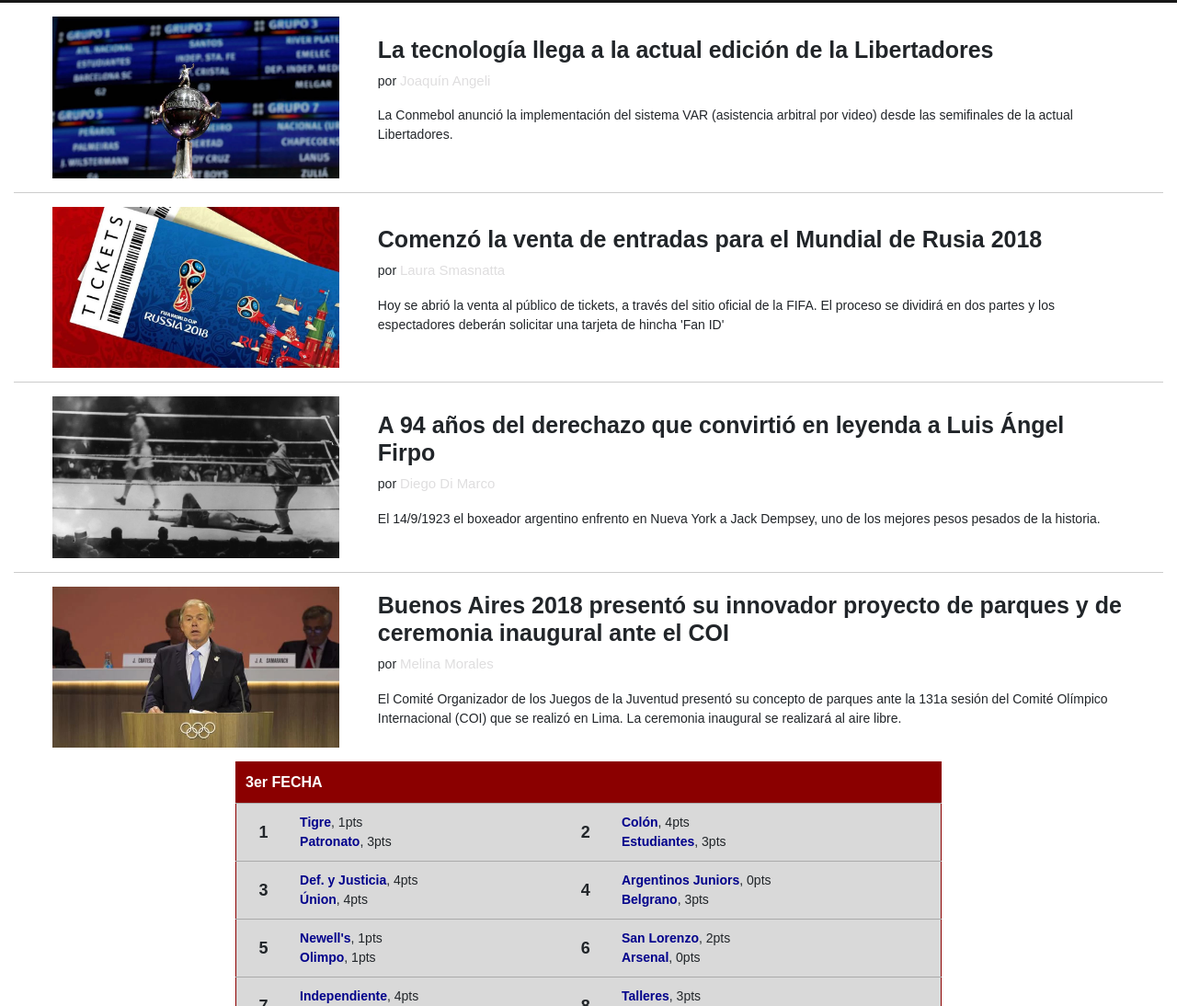
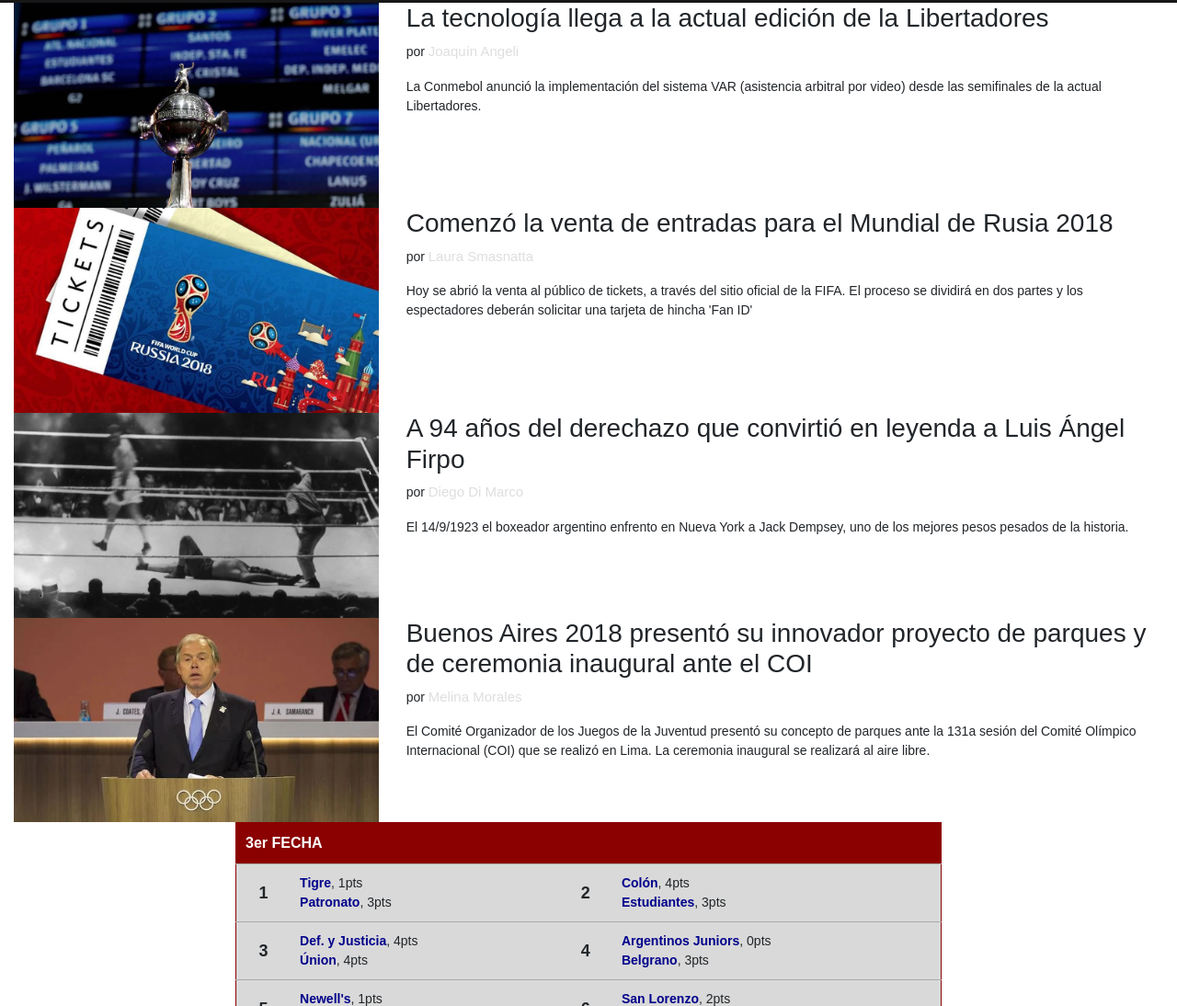
Before and after one commit to saralyh7/pwfe-m1-08, a plain HTML site: page index.html in a window 1280 px wide. Shown: the part 931-2025 px from the top of the page at 92% size. Drawn offline with nearby package versions, Linux system fonts and the light colour scheme.

Commit message:
modificando en bootstrap

```diff
--- a/index.html
+++ b/index.html
@@ -48,14 +48,14 @@
           </figure>
 
         </section>
-        <section id="ultimas-noticias">
+        <section id="ultimas-noticias" class="container-fluid">
 
           <!-- Noticia #1 -->
-          <article class="noticia">
-            <div class="noticia-img">
+          <article class="row">
+            <div class="col-12 col-sm-4">
               <img src="img/sorteo-libertadores.jpg" alt="">
             </div>
-            <div class="noticia-texto">
+            <div class="col-12 col-sm-8">
               <h3>La tecnología llega a la actual edición de la Libertadores</h3>
 
               <p>por <a href="#">Joaquín Angeli</a></p>
@@ -64,11 +64,11 @@
             </div>
           </article>
           <!-- Noticia #2 -->
-          <article class="noticia">
-            <div class="noticia-img">
+          <article class="row">
+            <div class="col-12 col-sm-4">
               <img src="img/tickets-rusia-mundial.jpg" alt="">
             </div>
-            <div class="noticia-texto">
+            <div class="col-12 col-sm-8">
               <h3>Comenzó la venta de entradas para el Mundial de Rusia 2018</h3>
 
               <p>por <a href="#">Laura Smasnatta</a></p>
@@ -77,11 +77,11 @@
             </div>
           </article>
           <!-- Noticia #3 -->
-          <article class="noticia">
-            <div class="noticia-img">
+          <article class="row">
+            <div class="col-12 col-sm-4">
               <img src="img/firpo.jpg" alt="">
             </div>
-            <div class="noticia-texto">
+            <div class="col-12 col-sm-8">
               <h3>A 94 años del derechazo que convirtió en leyenda a Luis Ángel Firpo</h3>
 
               <p>por <a href="#">Diego Di Marco</a></p>
@@ -90,11 +90,11 @@
             </div>
           </article>
           <!-- Noticia #4 -->
-          <article class="noticia">
-            <div class="noticia-img">
+          <article class="row">
+            <div class="col-12 col-sm-4">
               <img src="img/buenos-aires.jpg" alt="">
             </div>
-            <div class="noticia-texto">
+            <div class="col-12 col-sm-8">
               <h3>Buenos Aires 2018 presentó su innovador proyecto de parques y de ceremonia inaugural ante el COI</h3>
 
               <p>por <a href="#">Melina Morales</a></p>
```
